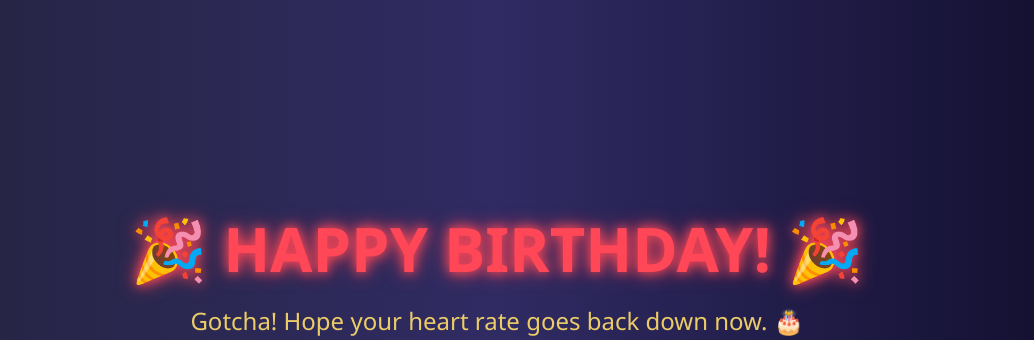
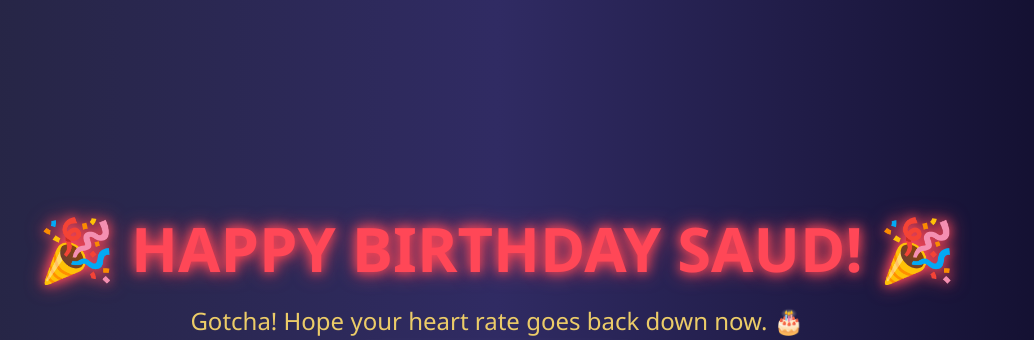
Before and after one commit to alfiyashaikhug2024-coder/special-link, a plain HTML site: page index.html in a window 1280 px wide. Shown: the top 340 px of the page, without its empty margins (143-1177 px from the left). Drawn offline with Linux system fonts and the light colour scheme.

Commit message:
Update index.html

```diff
--- a/index.html
+++ b/index.html
@@ -111,7 +111,7 @@
 
     <!-- PARTY REVEAL -->
     <div class="birthday-container" id="birthday">
-        <h1 class="bday-title">🎉 HAPPY BIRTHDAY! 🎉</h1>
+        <h1 class="bday-title">🎉 HAPPY BIRTHDAY SAUD! 🎉</h1>
         <p class="bday-sub">Gotcha! Hope your heart rate goes back down now. 🎂</p>
         <div class="gif-container">
             <img src="https://media.giphy.com/media/g5R9eccVG525W/giphy.gif" alt="Party Meme">
```
